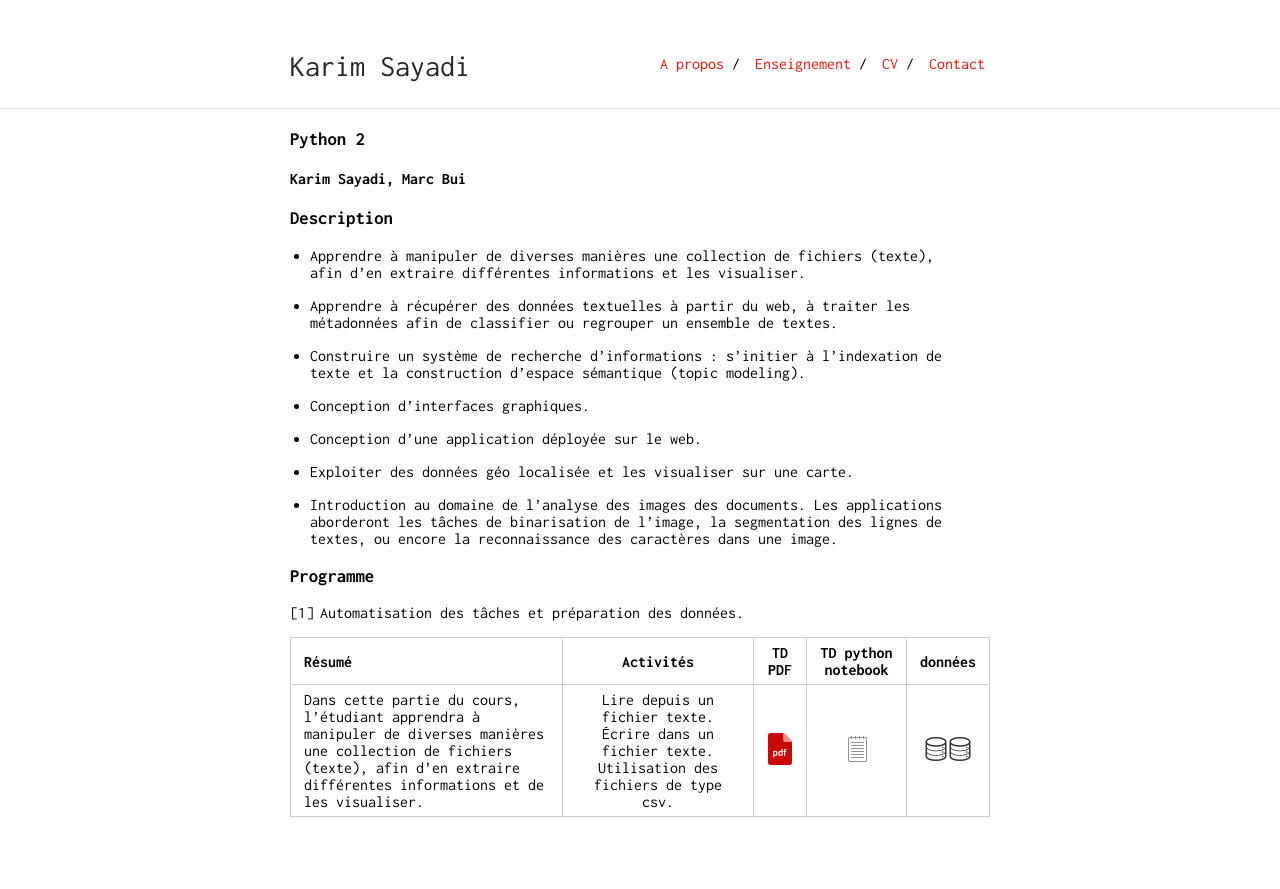
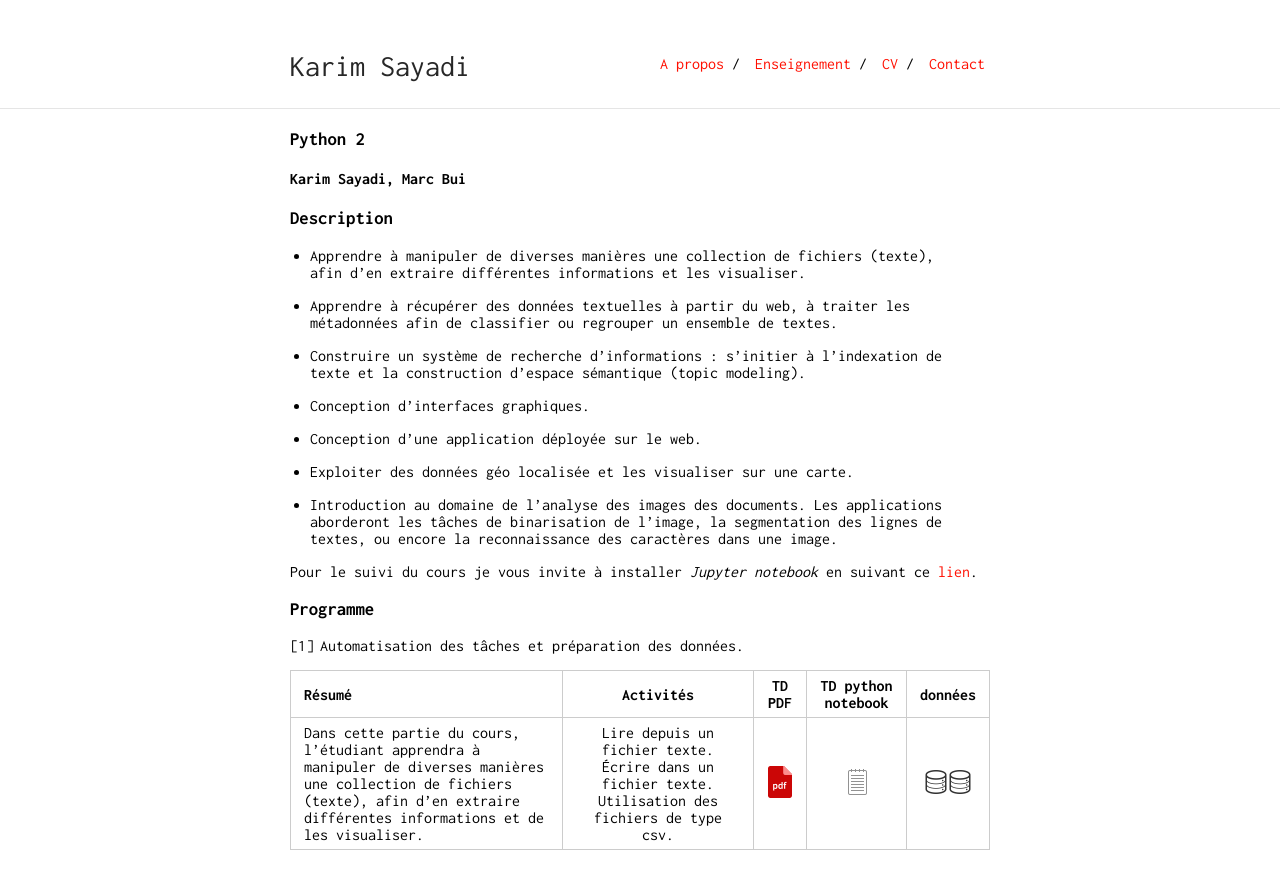
Before and after one commit to karimsayadi/karimsayadi.github.io, a Jekyll site: the page built from teaching/python2_.md, in a window 1280 px wide. Shown: the top 889 px of the page. Built offline with Jekyll 4.4.1, drawn with Linux system fonts in a browser that asks for light colours; our own code applies the rules of GitHub Pages for plain Markdown files.

Commit message:
Jupyter link

```diff
--- a/teaching/python2_.md
+++ b/teaching/python2_.md
@@ -22,6 +22,7 @@ layout: default
 
 * Introduction au domaine de l’analyse des images des documents. Les applications aborderont les tâches de binarisation de l’image, la segmentation des lignes de textes, ou encore la reconnaissance des caractères dans une image.
 
+Pour le suivi du cours je vous invite à installer *Jupyter notebook* en suivant ce [lien](http://jupyter-notebook-beginner-guide.readthedocs.io/en/latest/install.html).
 
 ### Programme
 1. Automatisation des tâches et préparation des données.
```
